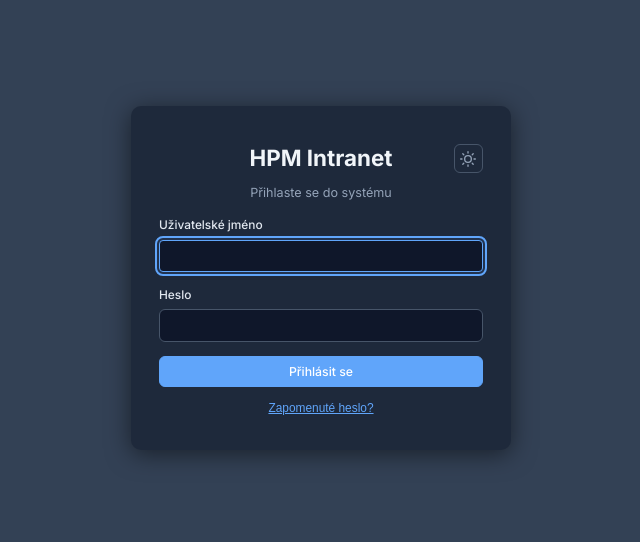
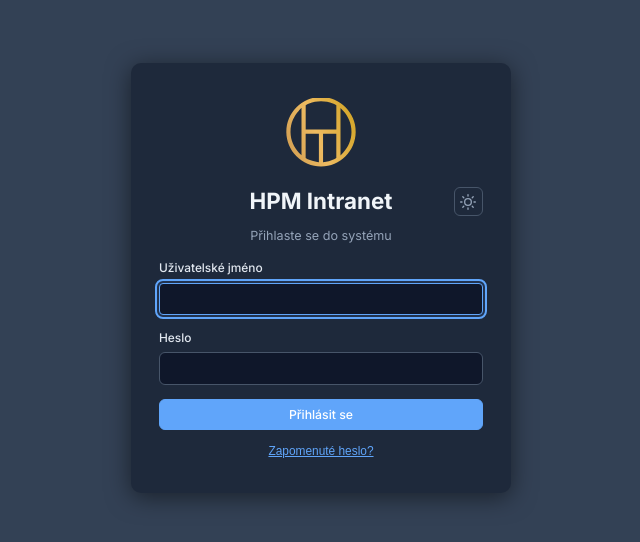
Before and after one commit to klimarichard/Hotel-DB, a React (Vite) app in the folder frontend/: page /login in a window 1280 px wide. Shown: the part 122-664 px from the top of the page, without its empty margins (319-959 px from the left). Built offline with nearby package versions, Linux system fonts and the light colour scheme; no server answers.

Commit message:
feat(login): show OTH logo above title on both login views
72px mark renders above the 'HPM Intranet' heading on the login card
and the forgot-password card. Decorative, so alt='' leaves it out of
the accessibility tree (the heading already carries the label).

```diff
--- a/frontend/src/pages/LoginPage.module.css
+++ b/frontend/src/pages/LoginPage.module.css
@@ -16,6 +16,13 @@
   display: flex;
   flex-direction: column;
   gap: 1rem;
+}
+
+.logo {
+  display: block;
+  width: 72px;
+  height: 72px;
+  margin: 0 auto;
 }
 
 .title {
--- a/frontend/src/pages/LoginPage.tsx
+++ b/frontend/src/pages/LoginPage.tsx
@@ -3,6 +3,7 @@ import { signInWithEmailAndPassword, sendPasswordResetEmail } from "firebase/aut
 import { auth } from "@/lib/firebase";
 import { useTheme } from "@/context/ThemeContext";
 import Button from "@/components/Button";
+import logo from "@/assets/logo.svg";
 import styles from "./LoginPage.module.css";
 
 const SunIcon = () => (
@@ -81,6 +82,7 @@ export default function LoginPage() {
     return (
       <div className={styles.page}>
         <form className={styles.card} onSubmit={handleForgot}>
+          <img src={logo} alt="" className={styles.logo} />
           <div className={styles.cardHeader}>
             <h1 className={styles.title}>HPM Intranet</h1>
           <button
@@ -139,6 +141,7 @@ export default function LoginPage() {
   return (
     <div className={styles.page}>
       <form className={styles.card} onSubmit={handleSubmit}>
+        <img src={logo} alt="" className={styles.logo} />
         <div className={styles.cardHeader}>
           <h1 className={styles.title}>HPM Intranet</h1>
           <button
```
